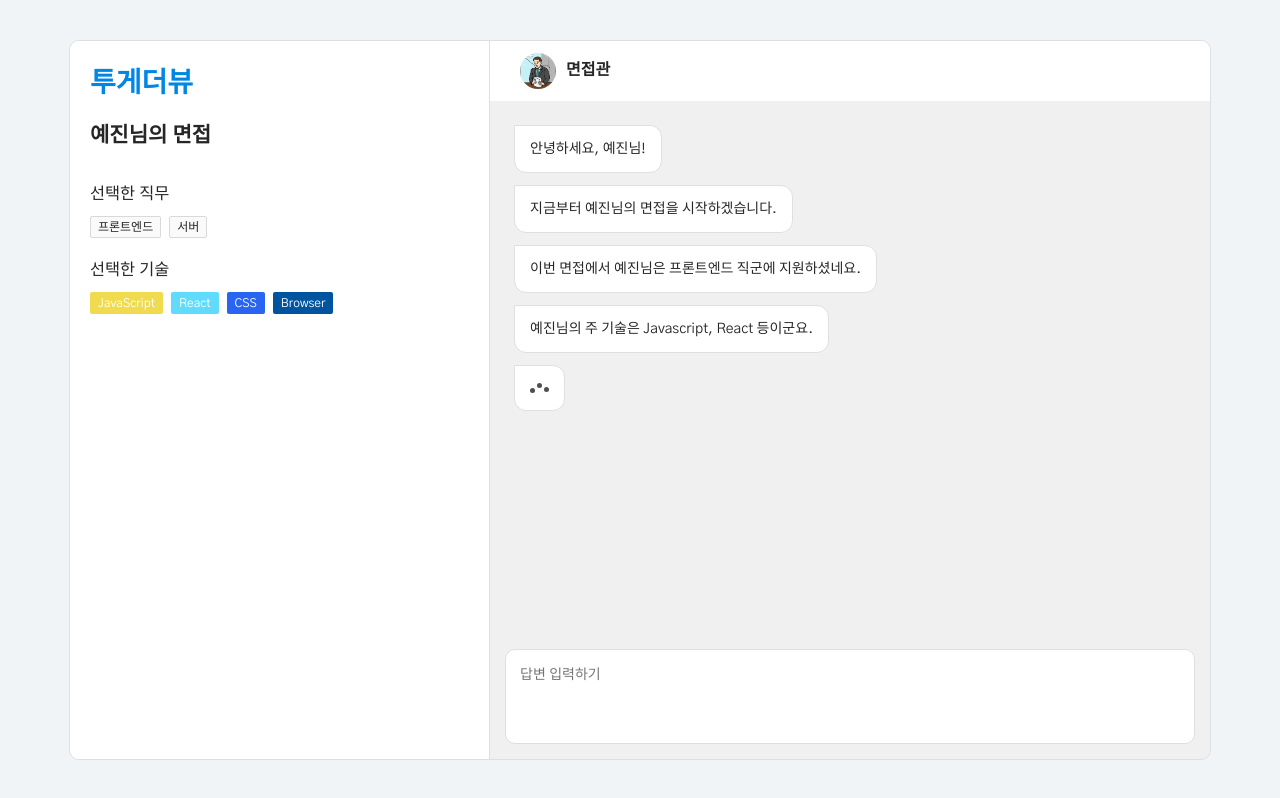
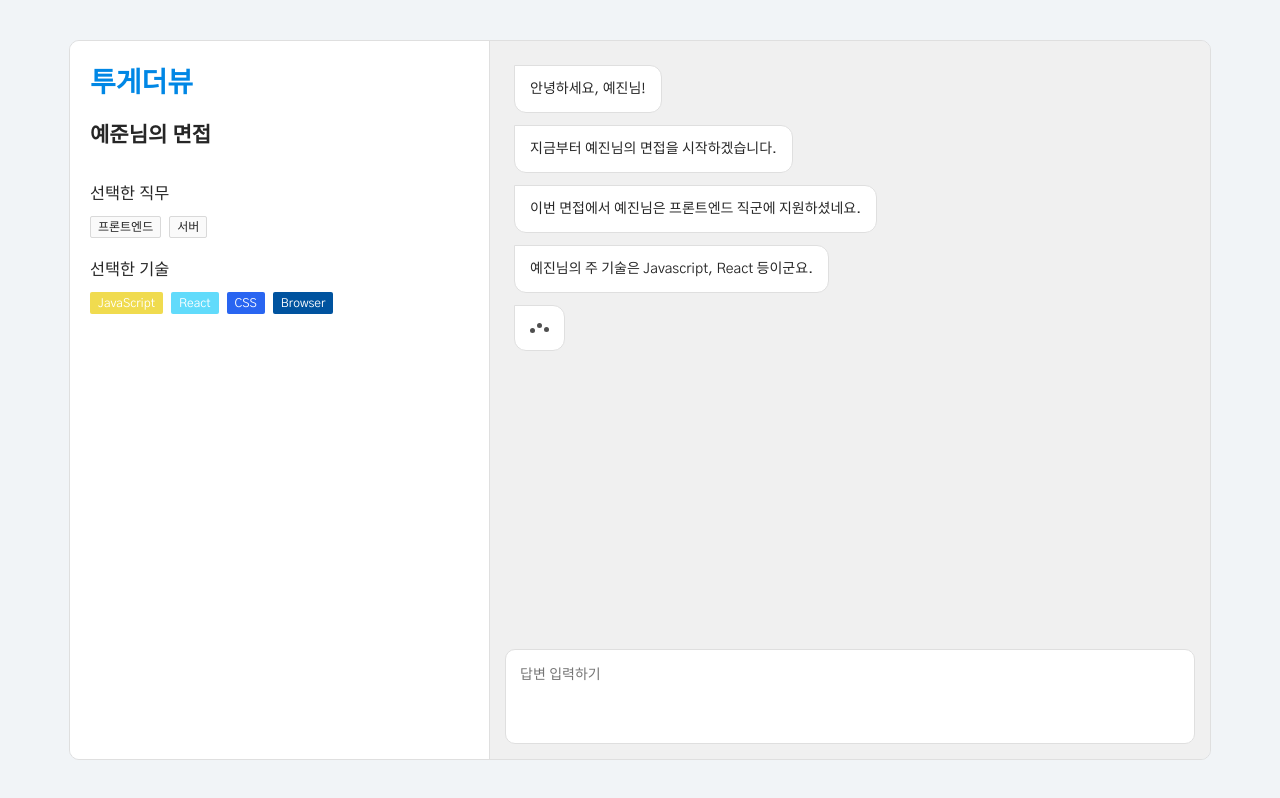
Before and after one commit to togather-view/togather-view-demo, a Next.js app: page /interview/1 in a window 1280 px wide. Built offline with nearby package versions, Linux system fonts and the light colour scheme; a web font is replaced by a local one.

Commit message:
feat: Separate interview info component

```diff
--- /dev/null
+++ b/src/components/interview/InterviewInfo.component.tsx
@@ -0,0 +1,39 @@
+import { memo } from "react";
+
+// interface
+import { JobGroup, Tech, User } from "@src/interface/interface";
+
+// component
+import TagComponent from "@src/components/common/Tag.component";
+
+// styles
+import styles from "@src/styles/pages/InterviewMessenger.module.scss";
+
+interface Props {
+  user: User;
+  jobList: JobGroup[];
+  techList: Tech[];
+}
+
+function InterviewInfoComponent({ user, jobList, techList }: Props) {
+  return (
+    <div className={styles.infoWrap}>
+      <h1>투게더뷰</h1>
+      <h2>{user.firstName}님의 면접</h2>
+      <div className={styles.tagList}>
+        <h3>선택한 직무</h3>
+        {jobList.map((x) => (
+          <TagComponent title={x.name} key={x.id} />
+        ))}
+      </div>
+      <div className={styles.tagList}>
+        <h3>선택한 기술</h3>
+        {techList.map((x) => (
+          <TagComponent title={x.name} color={x.color} key={x.id} />
+        ))}
+      </div>
+    </div>
+  );
+}
+
+export default memo(InterviewInfoComponent);
--- a/src/pages/interview/[interviewId]/index.tsx
+++ b/src/pages/interview/[interviewId]/index.tsx
@@ -1,10 +1,10 @@
 import { memo, useCallback, useEffect, useMemo, useRef, useState } from "react";
-import { Avatar, Button } from "antd";
 import _ from "lodash";
 
 // component
 import LoadingDotsComponent from "@src/components/common/LoadingDots.component";
-import TagComponent from "@src/components/common/Tag.component";
+import InterviewInfoComponent from "@src/components/interview/InterviewInfo.component";
+import InterviewMessengerHeaderComponent from "@src/components/interview/InterviewMessengerHeader.component";
 
 // util
 import { startTimer } from "@src/util/messenger";
@@ -23,6 +23,8 @@ const messageTerm = 1200;
 const answerTimeLimit = 60;
 
 function InterviewMessengerPage() {
+  const textareaRef = useRef(null);
+
   const [displayedMessages, setDisplayedMessages] = useState([]);
   const [leftTime, setLeftTime] = useState("");
   const [timer, setTimer] = useState(null);
@@ -31,8 +33,6 @@ function InterviewMessengerPage() {
 
   const [messageListIndex, setMessageListIndex] = useState(0);
   const [isMessageLeft, setMessageLeft] = useState(true);
-
-  const textareaRef = useRef(null);
 
   const onTime = useCallback((min, sec) => {
     setLeftTime((min > 0 ? `${min}분` : "") + (sec > 0 ? `${sec}초` : ""));
@@ -94,6 +94,17 @@ function InterviewMessengerPage() {
     }
   }, [timer]);
 
+  // 이 Effect 는 mount 이후 한 번만 실행
+  // eslint-disable-next-line react-hooks/exhaustive-deps
+  useEffect(() => startInterviewerMessage(), []);
+
+  useEffect(() => {
+    if (isIntervieweeDone) {
+      startInterviewerMessage();
+      setIntervieweeDone(false);
+    }
+  }, [isIntervieweeDone, startInterviewerMessage]);
+
   const messageListDOM = useMemo(() => {
     const list = displayedMessages.map((x, index) => (
       <div
@@ -121,57 +132,16 @@ function InterviewMessengerPage() {
     return list;
   }, [displayedMessages, isMessageLeft, messageListIndex]);
 
-  // 이 Effect 는 mount 이후 한 번만 실행
-  // eslint-disable-next-line react-hooks/exhaustive-deps
-  useEffect(() => startInterviewerMessage(), []);
-
-  useEffect(() => {
-    if (isIntervieweeDone) {
-      startInterviewerMessage();
-      setIntervieweeDone(false);
-    }
-  }, [isIntervieweeDone, startInterviewerMessage]);
-
   return (
     <div className={styles.container}>
       <div className={styles.box}>
-        <div className={styles.infoWrap}>
-          <h1>투게더뷰</h1>
-          <h2>예진님의 면접</h2>
-          <div className={styles.tagList}>
-            <h3>선택한 직무</h3>
-            {myAccount.jobList.map((x) => (
-              <TagComponent title={x.name} key={x.id} />
-            ))}
-          </div>
-          <div className={styles.tagList}>
-            <h3>선택한 기술</h3>
-            {myAccount.techList.map((x) => (
-              <TagComponent title={x.name} color={x.color} key={x.id} />
-            ))}
-          </div>
-        </div>
+        <InterviewInfoComponent
+          user={myAccount}
+          jobList={myAccount.jobList}
+          techList={myAccount.techList}
+        />
+        {/* Messenger */}
         <div className={styles.messengerWrap}>
-          <header>
-            <div className={styles.title}>
-              <div className={styles.avatar}>
-                <Avatar src="/static/interviewer.png" size={36} />
-              </div>
-              <p className={styles.name}>면접관</p>
-            </div>
-
-            <p className={styles.timer}>{leftTime}</p>
-
-            {allowMessage && (
-              <Button
-                className={styles.submit}
-                type="link"
-                onClick={onClickSubmit}
-              >
-                완료
-              </Button>
-            )}
-          </header>
           <main>
             <div className={styles.messenger}>
               <div className={styles.messageWrap}>
--- a/src/styles/pages/InterviewMessenger.module.scss
+++ b/src/styles/pages/InterviewMessenger.module.scss
@@ -111,7 +111,7 @@
 
   main {
     position: absolute;
-    top: 60px;
+    top: 0;
     bottom: 120px;
     width: 100%;
 
```
Also changed, not shown: src/components/interview/InterviewMessenger.component.tsx (added, +22 -0 lines), src/components/interview/InterviewMessengerHeader.component.tsx (added, +20 -0 lines), src/components/common/TagSelect.component.tsx (renamed from src/components/interview/TagSelect.component.tsx).
